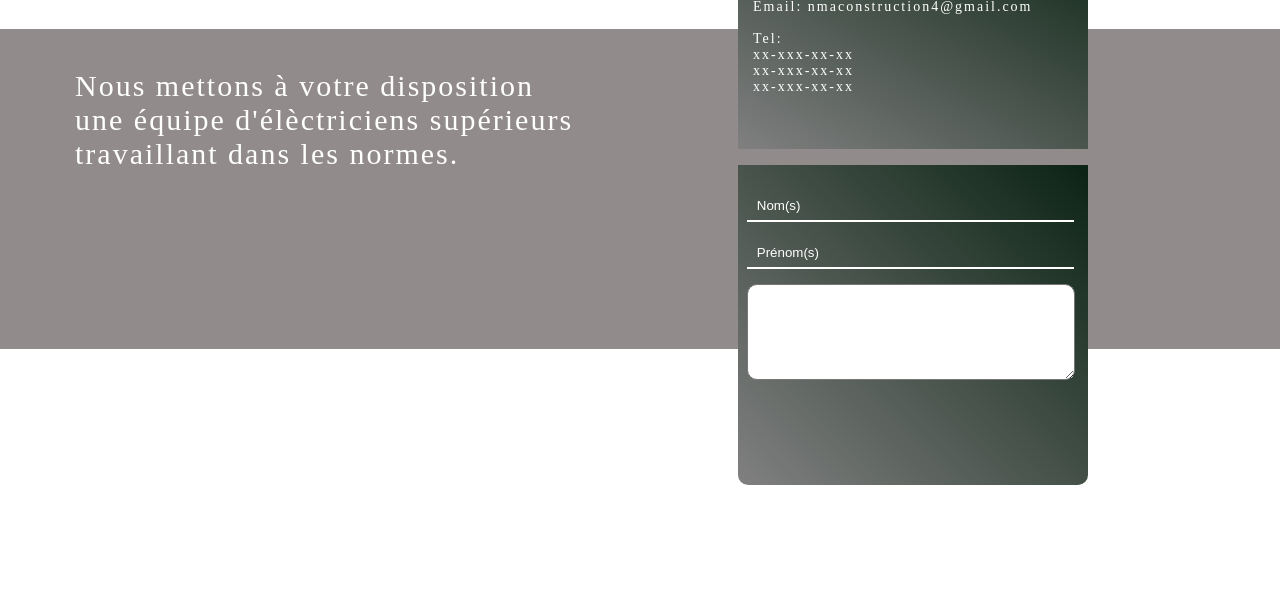
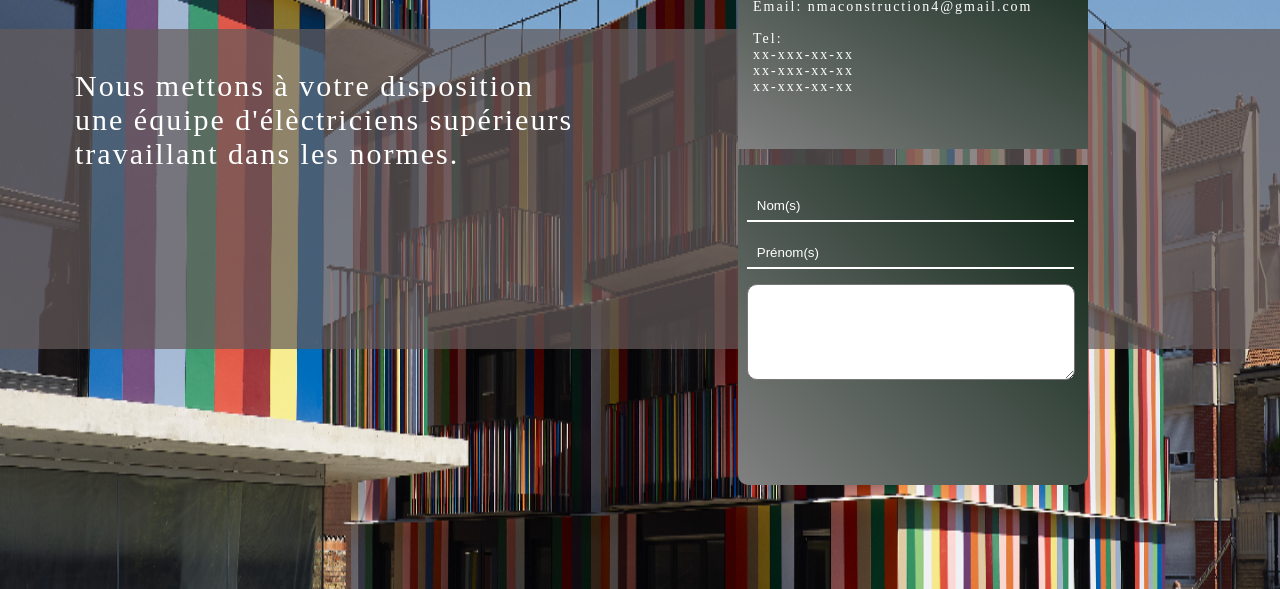
Before and after one commit to Richnel-BANDOHO/ProjetNMAConstruction, a plain HTML site: page index.html in a window 1280 px wide. Shown: the part 211-800 px from the top of the page. Drawn offline with Linux system fonts and the light colour scheme.

Commit message:
Update index.html

```diff
--- a/index.html
+++ b/index.html
@@ -304,8 +304,7 @@
 			position: absolute;
 			/*background:url(electrique.jpg);*/
 			/*background-color: white;*/
-			/*background:url("img2.png");*/
-			background-color:white;
+			background:url("img2.png");
 			background-repeat: no-repeat;
 			background-size: 100% 100vh;
 			width: 100%;
```
